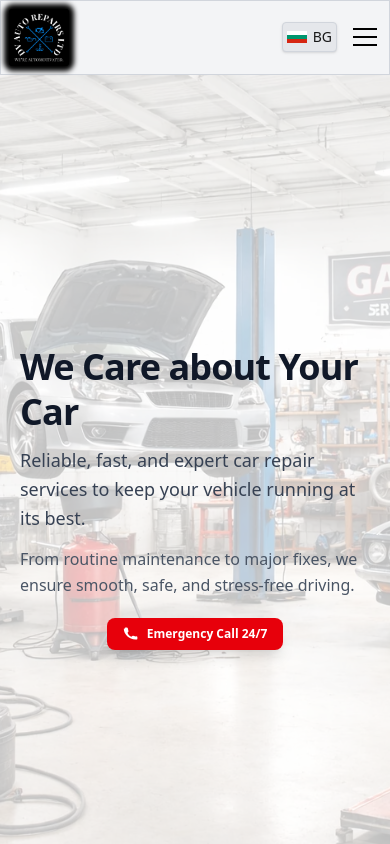
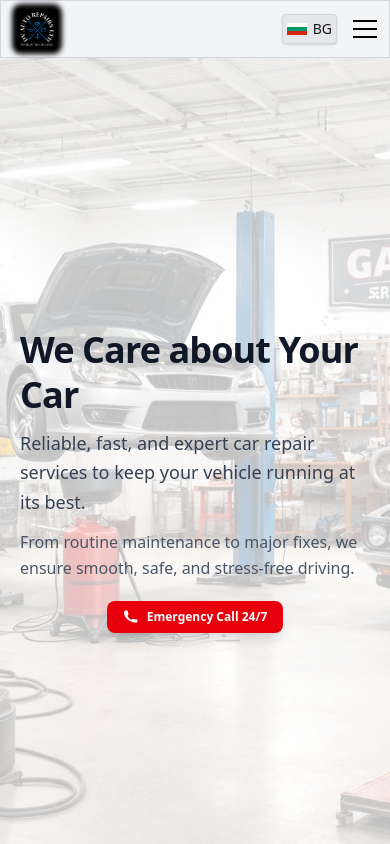
Before and after one commit to iamstefanstoyanov/dvauto-repairs-project, a Next.js app: page / in a window 390 px wide. Shown: the top 844 px of the page. Built offline with nearby package versions, Linux system fonts and the light colour scheme.

Commit message:
fix logo css pops

```diff
--- a/components/Header/Header.tsx
+++ b/components/Header/Header.tsx
@@ -35,7 +35,7 @@ const Header = () => {
   }, []);
 
   return (
-    <header className="border border-gray-300 bg-gray-100 p-2 md:p-5">
+    <header className="border border-gray-300 bg-gray-100 p-2 pl-4 md:p-5 md:pl-5">
       <div className="mx-auto flex max-w-7xl items-center justify-between">
         <button onClick={() => scrollToSection("home")}>
           <div className="rounded-sm overflow-hidden bg-black shadow-[0_0_5px_5px_rgba(0,0,0,1)]">
@@ -45,7 +45,7 @@ const Header = () => {
               width={60}
               height={60}
               priority
-              className="block"
+              className="block h-10 w-10 md:ml-0 md:h-15 md:w-15"
             />
           </div>
         </button>
```
